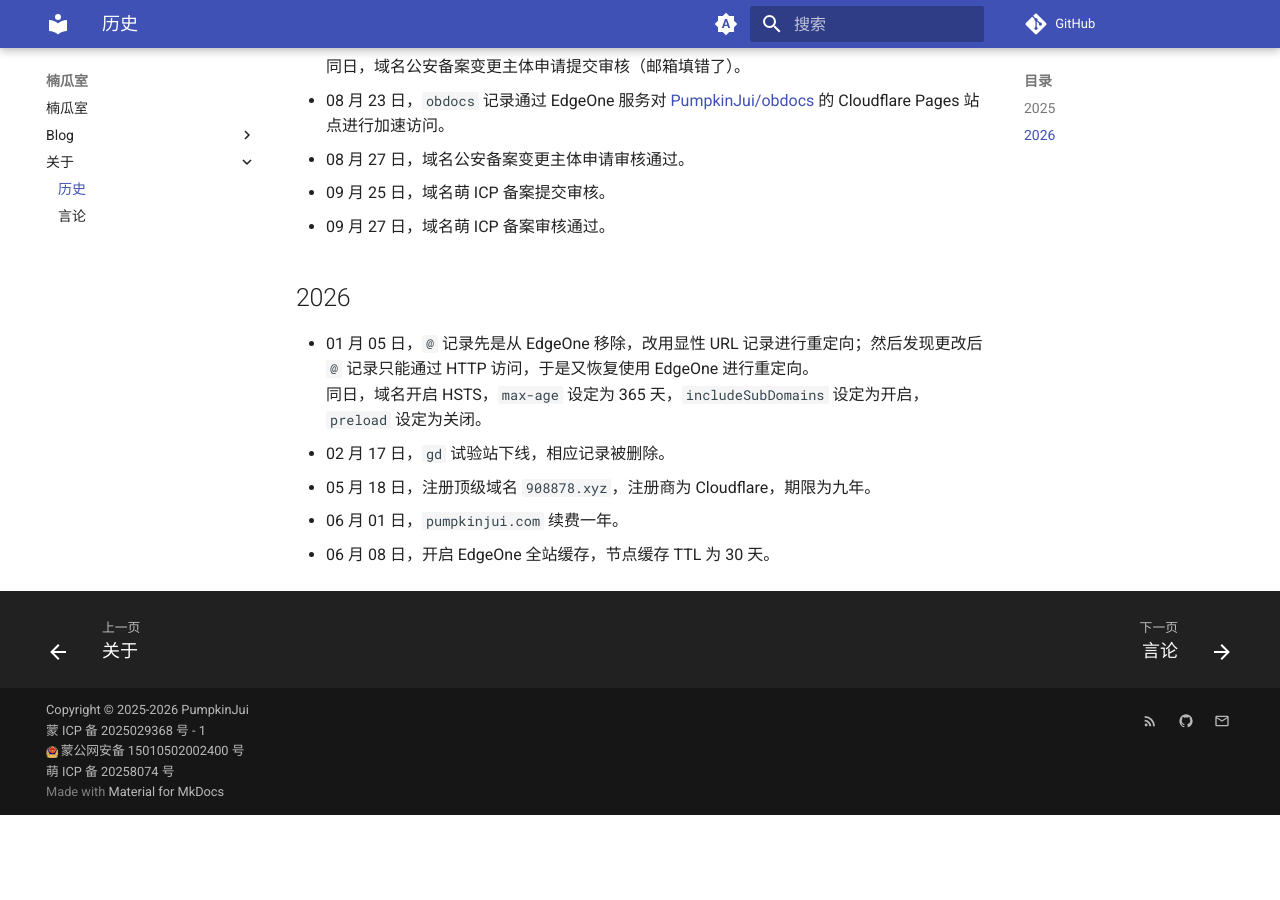
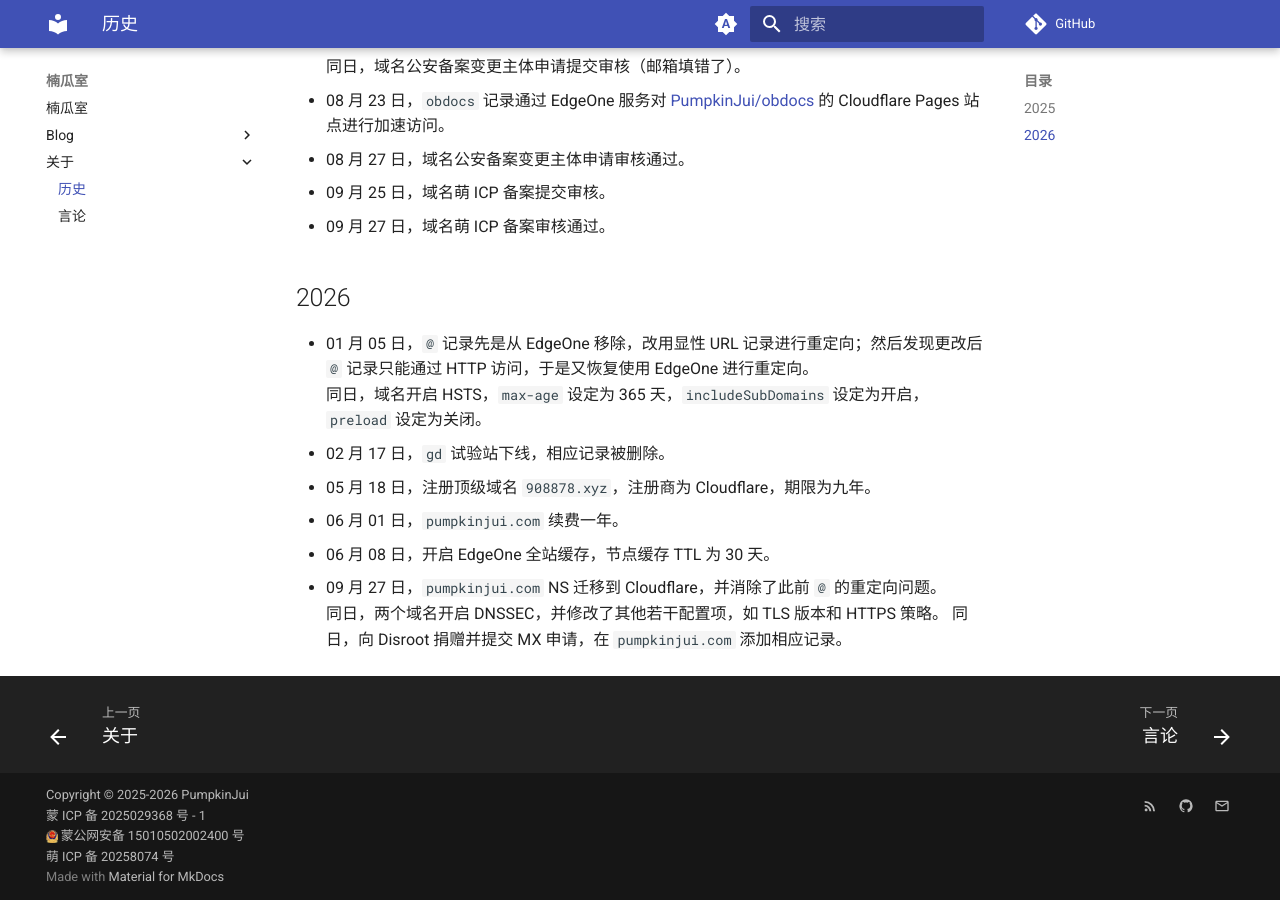
Before and after one commit to PumpkinJui/blog, an MkDocs documentation site: the page built from docs/about/history.md, in a window 1280 px wide and 900 px high, scrolled down 810 px. Built offline with MkDocs 1.6.1 and Material for MkDocs 9.7.7, drawn with Linux system fonts in a browser that asks for light colours; comment, search, counter and statistics services are not loaded; before the commit the page ends 1625 px from its top, so only the background shows below that.

Commit message:
chore: 历史

```diff
--- a/docs/about/history.md
+++ b/docs/about/history.md
@@ -36,3 +36,6 @@
 - 05 月 18 日，注册顶级域名 `908878.xyz`，注册商为 Cloudflare，期限为九年。
 - 06 月 01 日，`pumpkinjui.com` 续费一年。
 - 06 月 08 日，开启 EdgeOne 全站缓存，节点缓存 TTL 为 30 天。
+- 09 月 27 日，`pumpkinjui.com` NS 迁移到 Cloudflare，并消除了此前 `@` 的重定向问题。
+  同日，两个域名开启 DNSSEC，并修改了其他若干配置项，如 TLS 版本和 HTTPS 策略。
+  同日，向 Disroot 捐赠并提交 MX 申请，在 `pumpkinjui.com` 添加相应记录。
```
